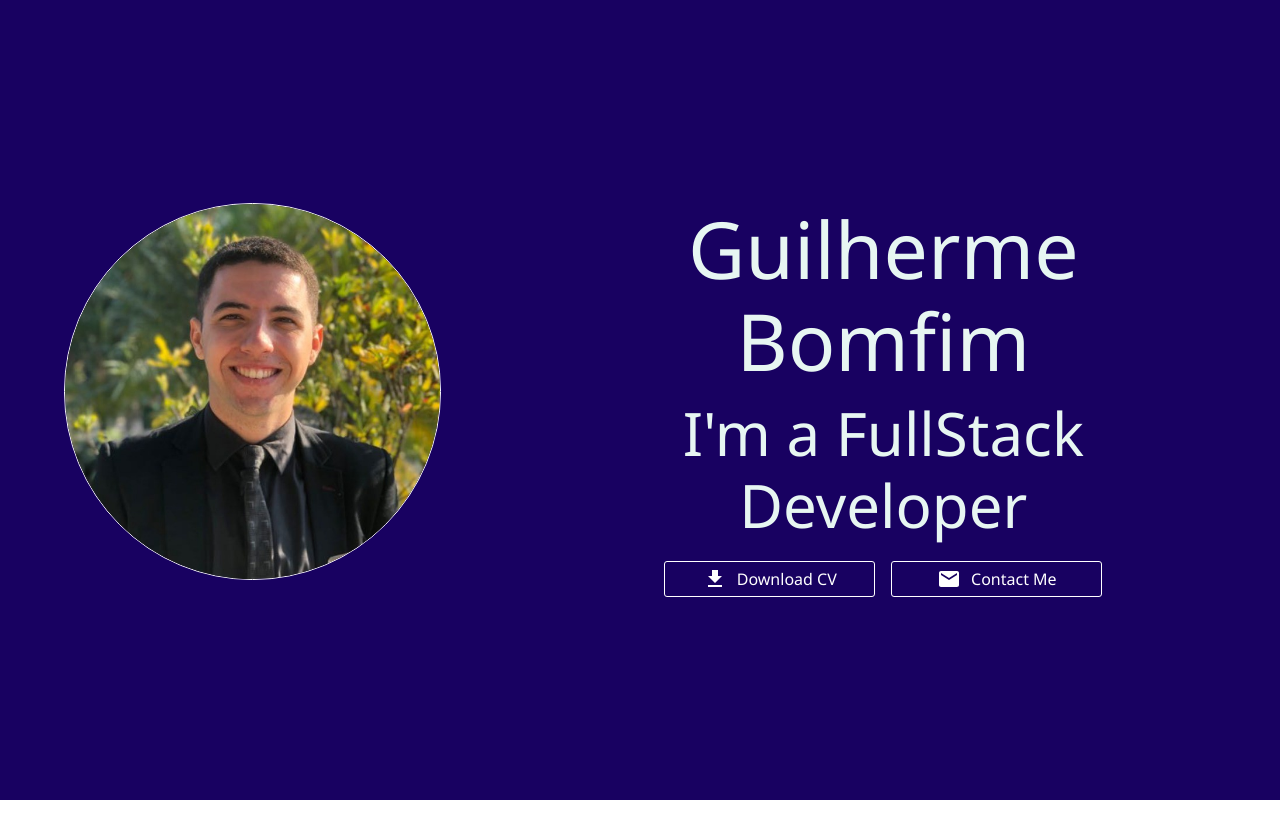
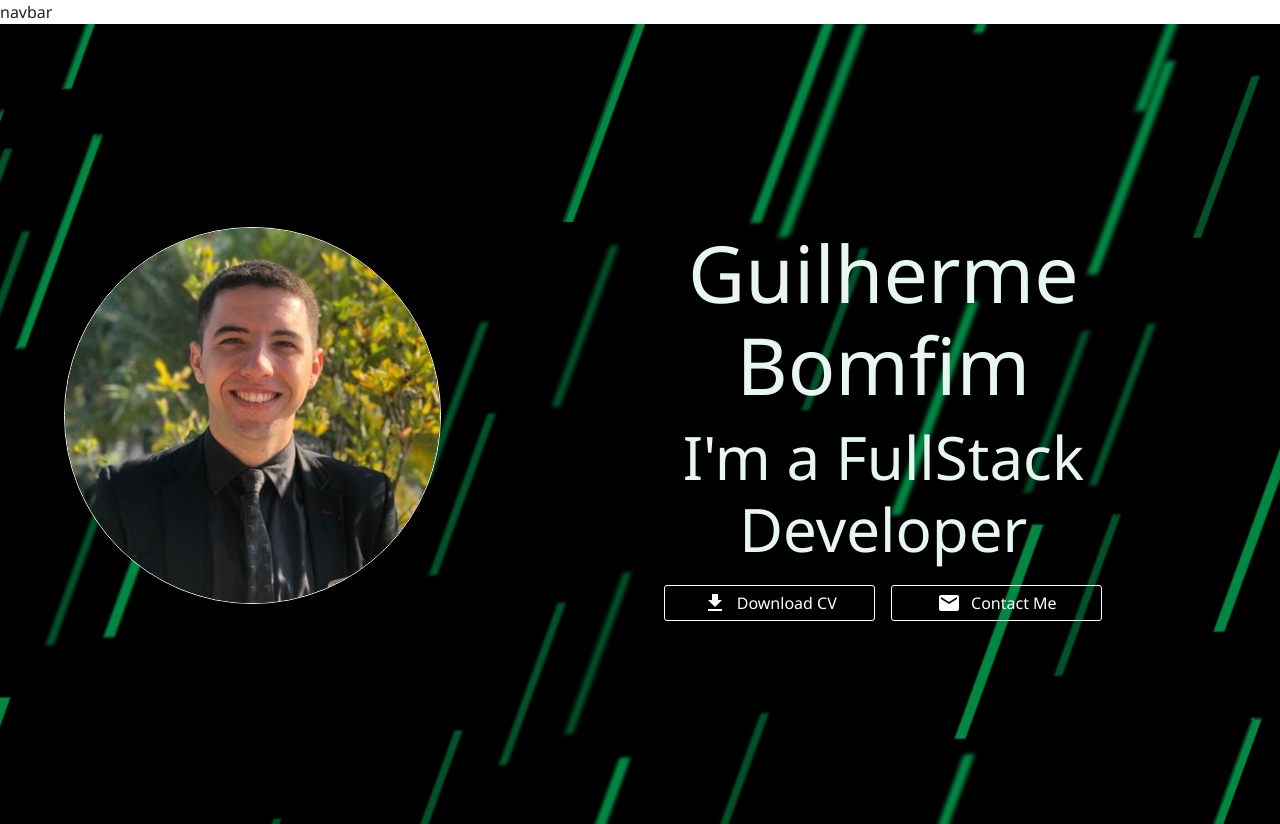
Before and after one commit to GuilhermeBomfimDev/Portifolio-React-TypeScript, a React (Vite) app: page / in a window 1280 px wide. Before the commit the page ends 800 px from the top, so only its background shows below. Built offline with nearby package versions, Linux system fonts and the light colour scheme.

Commit message:
feat: animated background color and update img for rigth scale

```diff
--- a/package.json
+++ b/package.json
@@ -15,7 +15,8 @@
     "@mui/icons-material": "^6.4.1",
     "@mui/material": "^6.4.1",
     "react": "^18.3.1",
-    "react-dom": "^18.3.1"
+    "react-dom": "^18.3.1",
+    "sass": "^1.83.4"
   },
   "devDependencies": {
     "@eslint/js": "^9.17.0",
--- /dev/null
+++ b/src/components/AnimatedBackground/AnimatedBackground.scss
@@ -0,0 +1,62 @@
+@function boxShadow($n) {
+  $value: "#{random(2500)-500}px #{random(1500)-500}px #{random(5)}px #{$color}";
+  @for $i from 1 through $n {
+    $value: $value + ", #{random(2500)-500}px #{random(1500)-500}px #{random(5)}px #{$color}";
+  }
+  @return unquote($value);
+}
+
+$color: #00FF7B;
+
+.lines {
+  background-color: #000;
+  height: 100vh;
+  overflow: hidden;
+  position: relative;
+}
+
+.line {
+  height: 200px;
+  transform: skewX(-20deg);
+  width: 10px;
+}
+
+.one {
+  animation: animation 80s linear infinite alternate;
+  box-shadow: boxShadow(50);
+}
+
+.two {
+  animation: animation 80s linear infinite alternate-reverse;
+  box-shadow: boxShadow(50);
+}
+
+.overlay {
+  background-image: radial-gradient(#193326, black);
+  height: 100vh;
+  opacity: 0.7;
+  position: absolute;
+  top: 0;
+  width: 100vw;
+}
+
+@keyframes animation {
+  0% {
+    opacity: 0.7;
+    transform: skewX(-20deg) translate(0px, 0px);
+  }
+
+  25% {
+    opacity: 0.1;
+  }
+
+  50% {
+    opacity: 0.5;
+    transform: skewX(-20deg) scale(1.5);
+  }
+
+  100% {
+    opacity: 0.3;
+    transform: skewX(-20deg) scale(0.7) translate(150px, 200px);
+  }
+}
--- /dev/null
+++ b/src/components/AnimatedBackground/AnimatedBackground.tsx
@@ -0,0 +1,13 @@
+import React from "react";
+import "./AnimatedBackground.scss";  // Certifique-se de que o CSS está correto
+
+const AnimatedBackground: React.FC = () => {
+  return (
+    <div className="lines">
+      <div className="line one"></div>
+      <div className="line two"></div>
+    </div>
+  );
+};
+
+export default AnimatedBackground;
--- /dev/null
+++ b/src/components/NavBar/NavBar.tsx
@@ -0,0 +1,15 @@
+
+
+const NavBar = () => {
+
+
+
+    return (
+        <>
+            navbar
+        </>
+
+    );
+  }
+
+  export default NavBar;
--- a/src/pages/home/Home.tsx
+++ b/src/pages/home/Home.tsx
@@ -1,3 +1,4 @@
+import NavBar from "../../components/NavBar/NavBar"
 import Hero from "./sections/Hero/Hero"
 
 
@@ -5,6 +6,7 @@ function Home() {
 
     return (
       <>
+        <NavBar />
         <Hero />
       </>
     )
--- a/src/pages/home/sections/Hero/Hero.tsx
+++ b/src/pages/home/sections/Hero/Hero.tsx
@@ -1,27 +1,40 @@
-import { Container, styled, Typography } from "@mui/material";
+import { Box, Container, styled, Typography } from "@mui/material";
 import Avatar from "../../../../assets/images/avatar.jpeg";
 import Grid from "@mui/material/Grid";
 import FileDownloadIcon from '@mui/icons-material/FileDownload';
 import EmailIcon from '@mui/icons-material/Email';
 import StyledButton from "../../../../components/StyledButton/StyledButton";
+import AnimatedBackground from '../../../../components/AnimatedBackground/AnimatedBackground';
+import theme from "../../../../theme";
 
 function Hero() {
-  const StyledHero = styled("div")(({theme}) => ({
+  const StyledHero = styled("div")(({ theme }) => ({
     backgroundColor: theme.palette.primary.main,
     height: "100vh",
     display: "flex",
-    alignItems: "center"
+    alignItems: "center",
+    position: "relative",
+    overflow: "hidden",
+    zIndex: 2,
   }));
 
   const StyledImg = styled("img")(() => ({
-    width: "80%",
+    width: "100%",
     borderRadius: "50%",
-    border: "1px solid white"
+    border: "1px solid white",
+    position: "relative",
+    zIndex: 1,
+    [theme.breakpoints.up("md")]: {
+      width: "80%",
+    },
   }));
 
   return (
     <StyledHero>
       <Container maxWidth="lg">
+        <Box position="absolute" top={0} left={0} width="100%" height="{50%}" zIndex={-1}>
+          <AnimatedBackground />
+        </Box>
         <Grid container spacing={2}>
           <Grid item xs={12} md={5}>
             <StyledImg src={Avatar} alt="avatar" />
```
Also changed, not shown: 1 other file (tests, documents, lock files or other folders).
